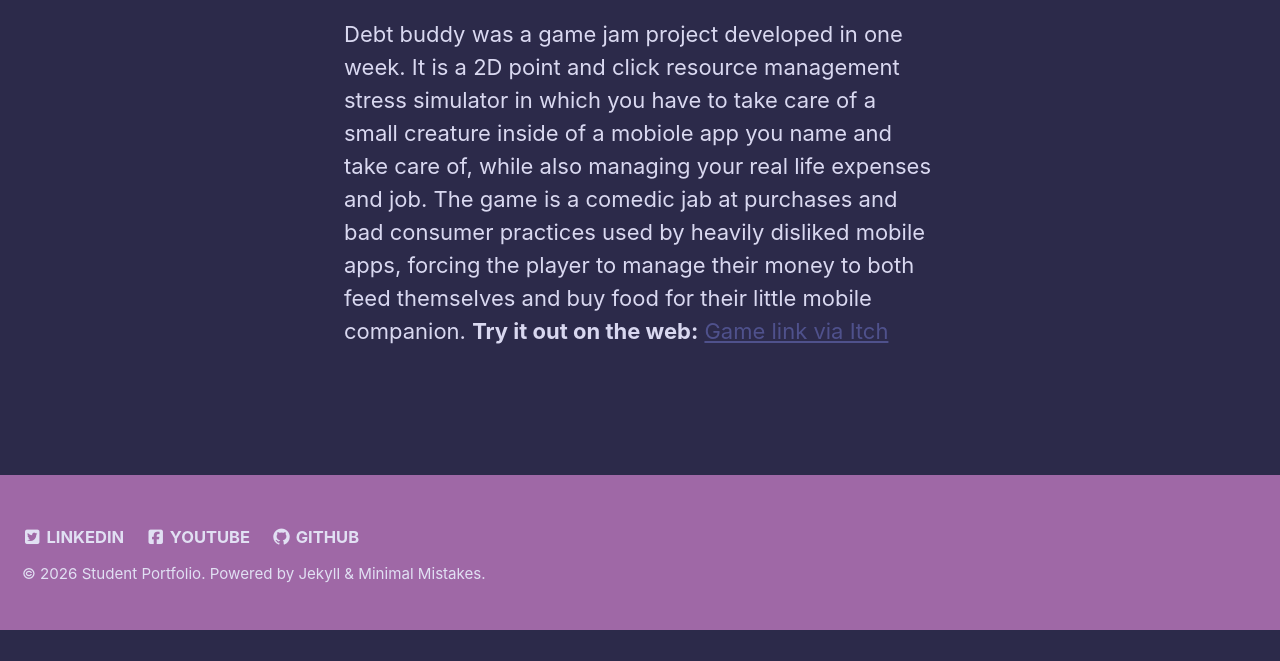
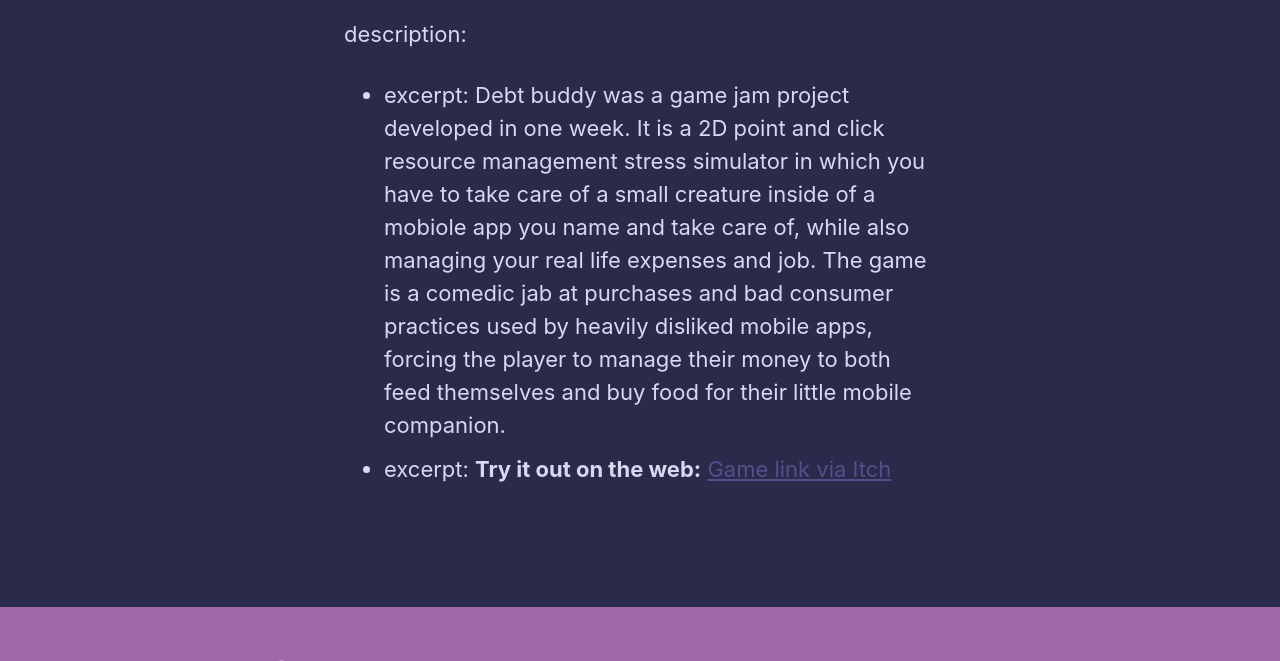
Before and after one commit to cmoss640/cmoss640.github.io, a Jekyll site: the page built from _pages/projects-game-jam.md, in a window 1280 px wide and 900 px high, scrolled down 529 px, cut to the strip 239-900 px from the top of the window. Built offline with Jekyll 4.4.1, drawn with Linux system fonts in a browser that asks for light colours; before the commit the page ends 1398 px from its top, so only the background shows below that; part of the change alters nothing that is shown.

Commit message:
Update project description for Debt Buddy game

```diff
--- a/_pages/projects-game-jam.md
+++ b/_pages/projects-game-jam.md
@@ -22,6 +22,7 @@ gallery_gameart:
 ---
 {% include gallery id="gallery_gameart" layout="third" thumb_height="180px" %}
 {% include video id="7pDZE7IOfo-Q7QdF" provider="youtube" %}
-Debt buddy was a game jam project developed in one week. It is a 2D point and click resource management stress simulator in which you have to take care of a small creature inside of a mobiole app you name and take care of, while also managing your real life expenses and job. The game is a comedic jab at purchases and bad consumer practices used by heavily disliked mobile apps, forcing the player to manage their money to both feed themselves and buy food for their little mobile companion.
-**Try it out on the web:**
+description:
+- excerpt: Debt buddy was a game jam project developed in one week. It is a 2D point and click resource management stress simulator in which you have to take care of a small creature inside of a mobiole app you name and take care of, while also managing your real life expenses and job. The game is a comedic jab at purchases and bad consumer practices used by heavily disliked mobile apps, forcing the player to manage their money to both feed themselves and buy food for their little mobile companion.
+- excerpt: **Try it out on the web:**
 <a href="https://cmossgames.itch.io/my-crippling-debt-buddy" target="_blank" rel="noopener noreferrer">Game link via Itch</a>
```
